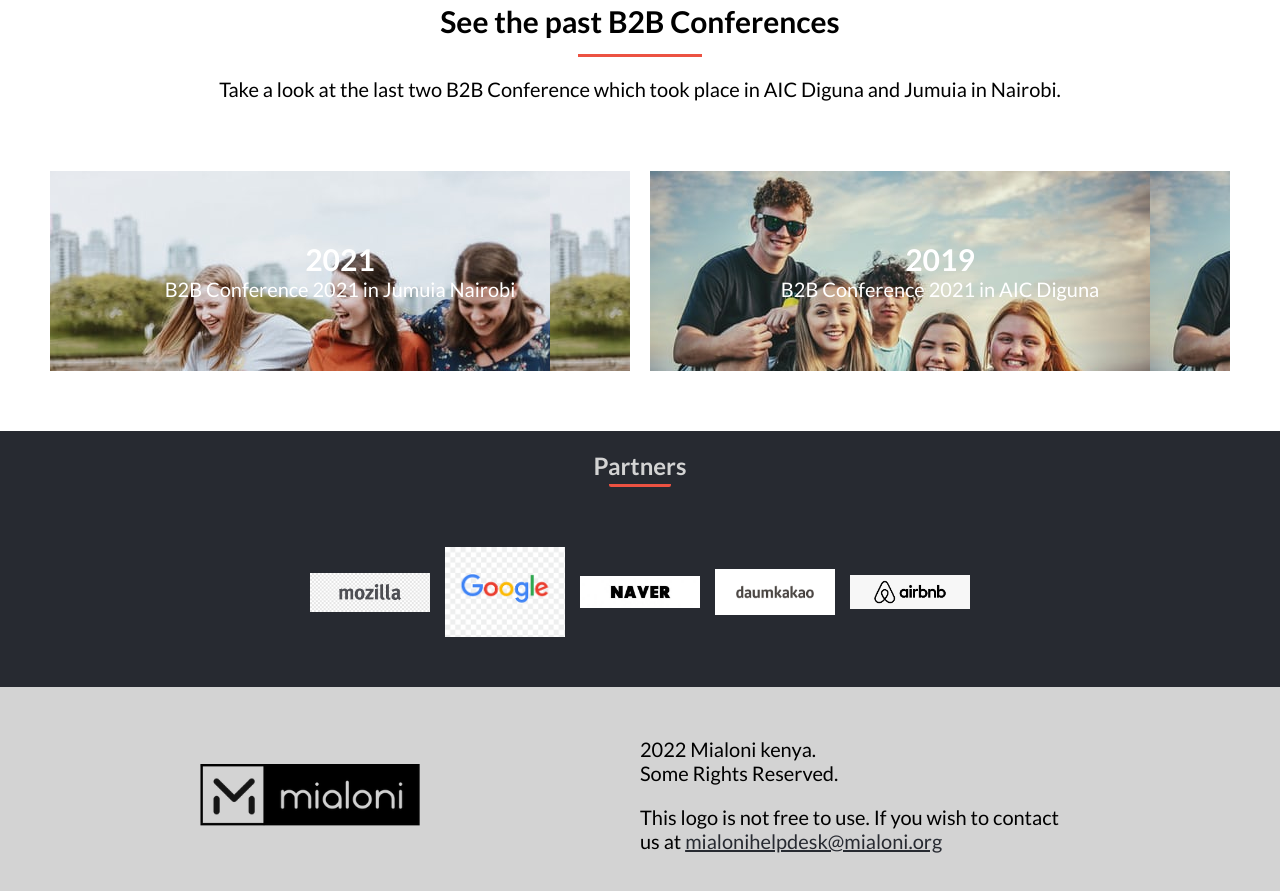
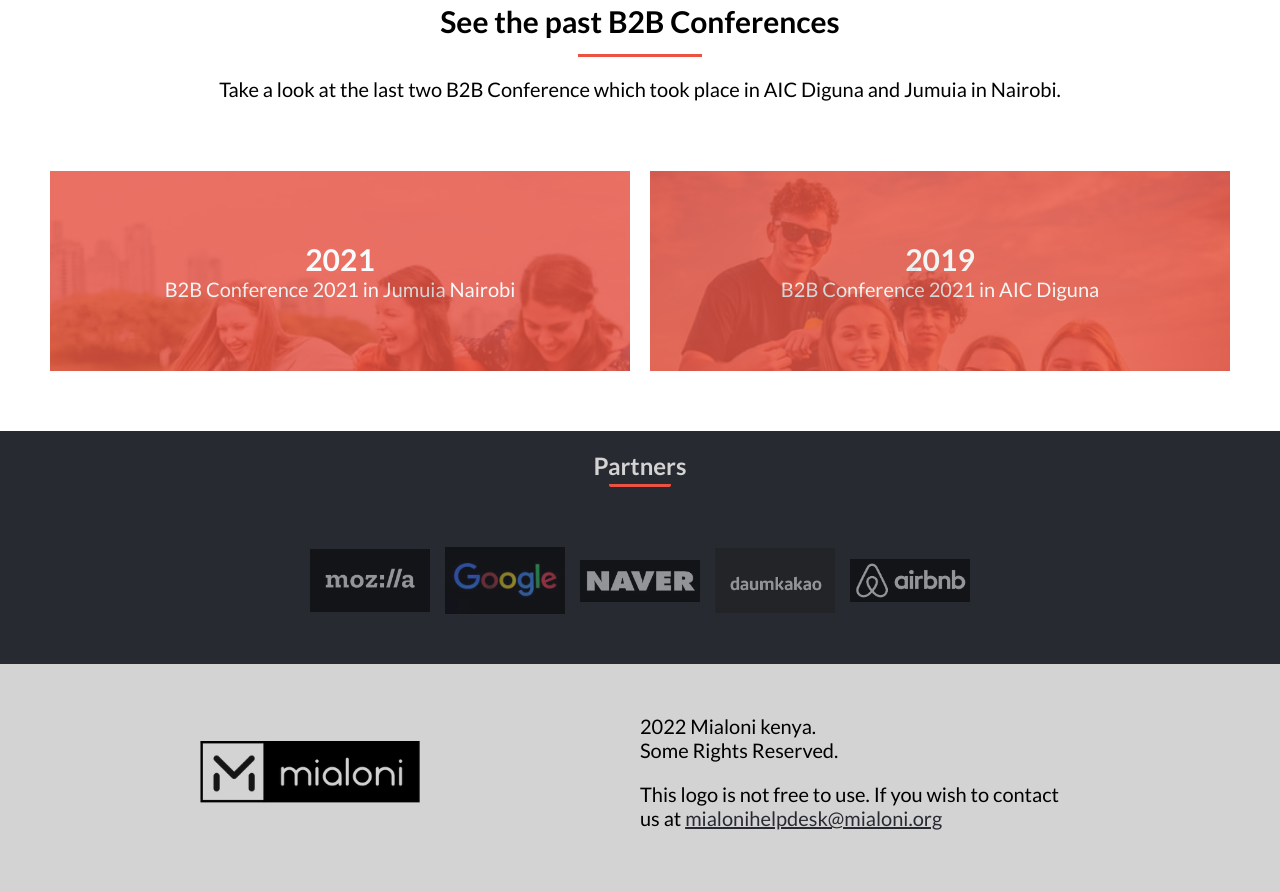
Before and after one commit to itsmraga-hub/Conference-Page, a website: page about.html in a window 1280 px wide. Shown: the part 1411-2302 px from the top of the page. Drawn offline with Linux system fonts and the light colour scheme.

Commit message:
Added other footer images to use as sponsor images and edited the relevant parts in html and css

```diff
--- a/about.html
+++ b/about.html
@@ -62,10 +62,7 @@
             Back to Basics Conference 2022!
           </p>
           <p class="about-container__content-date">
-            <a
-              class="about-container__content-mail"
-              href=""
-              mailto="mialonihelpdesk@mialoni.org"
+            <a class="about-container__content-mail" href=""
               >mialonihelpdesk@mialoni.org</a
             >
           </p>
@@ -78,7 +75,12 @@
         <p class="about-logo__desc">
           The logo of Mialoni Back to Basicks Conference 2022 was decided by the
           a logo competition that ran from 23 April to 3 May.
-          <span class="text-hidden">After online public voting and selection Committee's jidging process, the logo from Pam Beasly won the prize. After consultation with Mrs Pam we optimized the prize-winning-logo for this year's conference as following.</span>
+          <span class="text-hidden"
+            >After online public voting and selection Committee's jidging
+            process, the logo from Pam Beasly won the prize. After consultation
+            with Mrs Pam we optimized the prize-winning-logo for this year's
+            conference as following.</span
+          >
         </p>
         <img
           class="about-logo__img"
@@ -96,16 +98,24 @@
         </p>
         <div class="conference">
           <div class="conference-container twenty">
+            <div class="transparent">
+              <div class="visible">
                 <h1 class="conference-container__head">2021</h1>
                 <p class="conference-container__desc">
                   B2B Conference 2021 in Jumuia Nairobi
                 </p>
               </div>
+            </div>
+          </div>
           <div class="conference-container nineteen">
+            <div class="transparent">
+              <div class="visible">
                 <h1 class="conference-container__head">2019</h1>
                 <p class="conference-container__desc">
                   B2B Conference 2021 in AIC Diguna
                 </p>
+              </div>
+            </div>
           </div>
         </div>
       </section>
@@ -114,11 +124,11 @@
       <section class="partners-container" id="partners">
         <h4 class="partners-container__title">Partners</h4>
         <div class="partners" id="sponsors">
-          <img src="./assets/footer/mozilla.png" alt="" class="sponsor-img" />
-          <img src="./assets/footer/google.png" alt="" class="sponsor-img" />
-          <img src="./assets/footer/naver.jpg" alt="" class="sponsor-img" />
-          <img src="./assets/footer/daumkakao.png" alt="" class="sponsor-img" />
-          <img src="./assets/footer/airbnb.png" alt="" class="sponsor-img" />
+          <img src="./assets/footer/mozilla-new-logo.jpg" alt="" class="sponsor-img" />
+          <img src="./assets/footer/google-black.jpg" alt="" class="sponsor-img" />
+          <img src="./assets/footer/naver-black.jpg" alt="" class="sponsor-img" />
+          <img src="./assets/footer/daumkakao-black.jpg" alt="" class="sponsor-img" />
+          <img src="./assets/footer/airbnb-black.png" alt="" class="sponsor-img" />
         </div>
       </section>
       <section class="copyright-container">
@@ -130,9 +140,10 @@
         />
         <p class="copyright-text">
           2022 Mialoni kenya. <br />Some Rights Reserved.
-          <br>
+          <br />
           <span class="text-hidden">
-            This logo is not free to use. If you wish to contact us at <a href="#" mailto="itsragamit@gmail.com">mialonihelpdesk@mialoni.org</a>
+            This logo is not free to use. If you wish to contact us at
+            <a href="#">mialonihelpdesk@mialoni.org</a>
           </span>
         </p>
       </section>
--- a/css/about.css
+++ b/css/about.css
@@ -1,6 +1,3 @@
-@import url(./styles.css);
-
-
 :root {
   --color-black: #272a31;
   --color-orange: #ec5242;
@@ -9,7 +6,6 @@
 
 .main-container__content {
   margin: 0 0;
-  height: 92vh;
   gap: 3em;
   font-size: 1.2em;
 }
@@ -121,17 +117,36 @@
   align-items: center;
   justify-content: center;
   margin-top: 2em;
+}
+
+.main-container .past-conferences__container .conference .conference-container .transparent {
+  width: 100%;
+  height: 100%;
+  display: flex;
+  flex-direction: column;
+  align-items: center;
+  justify-content: center;
+  background-color: #ec5242;
+  opacity: 0.8;
   padding: 2em;
-  backdrop-filter: blur(100px) fill(#ec5242);
+}
+
+.main-container .past-conferences__container .conference .conference-container .transparent .visible {
+  opacity: 1;
+  color: #fff;
 }
 
 .main-container .past-conferences__container .nineteen {
   background: url(../assets/groups/people-6.jpeg);
+  background-repeat: no-repeat;
+  background-size: cover;
   margin-bottom: 1em;
 }
 
 .main-container .past-conferences__container .twenty {
   background: url(../assets/groups/people-7.jpeg);
+  background-repeat: no-repeat;
+  background-size: cover;
 }
 
 .main-container .past-conferences__container .conference-container .conference-container__head {
@@ -148,6 +163,7 @@
 @media (min-width: 768px) {
   .main-container__content {
     margin: 5em auto;
+    height: 92vh;
   }
 
   .main-container__content .greetings {
@@ -162,6 +178,7 @@
   .main-container .about-logo__container .about-logo__desc .text-hidden {
     display: inline;
   }
+
   .main-container .past-conferences__container .conference {
     display: flex;
     padding: 3em;
--- a/css/styles.css
+++ b/css/styles.css
@@ -433,6 +433,7 @@ body {
   width: 100%;
   background: #272a31;
   fill: #272a31;
+  opacity: 0.5;
 }
 
 .footer-container .partners-container .partners .sponsor-img:nth-child(4),
```
Also changed, not shown: index.html (+6 -6 lines), assets/footer/airbnb-black.png (added), assets/footer/daumkakao-black.jpg (added), assets/footer/google-black.jpg (added), assets/footer/mozilla-new-logo.jpg (added), assets/footer/naver-black.jpg (added), assets/footer/naver-black.png (added). Lines whose indentation alone changed are shown as unchanged.
